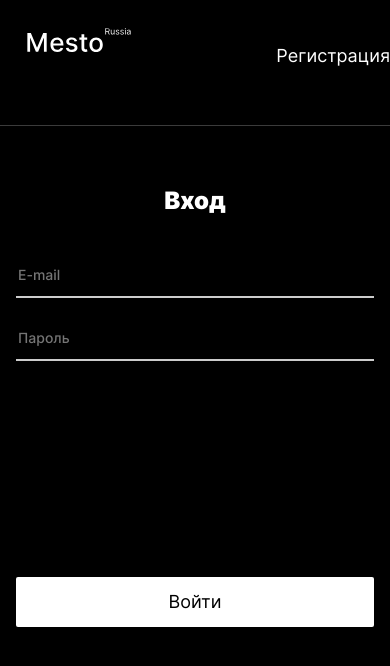
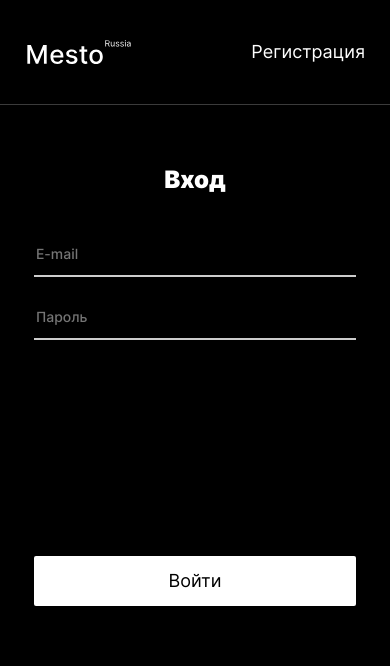
Before and after one commit to kurmanka1003/react-mesto-api-full-gha, a React app in the folder frontend/: page /sign-in in a window 390 px wide. Built offline with nearby package versions, Linux system fonts and the light colour scheme; a web font is replaced by a local one.

Commit message:
рефакторинг кода

```diff
--- a/frontend/src/blocks/authorization-form/__button/authorization-form__button.css
+++ b/frontend/src/blocks/authorization-form/__button/authorization-form__button.css
@@ -18,3 +18,10 @@
   background: #ffffff;
   opacity: 0.85;
 }
+
+@media screen and (max-width: 390px) {
+  .authorization-form__button {
+    width: 90%;
+    margin: 186px auto 15px;
+  }
+}
--- a/frontend/src/blocks/authorization-form/__input/authorization-form__input.css
+++ b/frontend/src/blocks/authorization-form/__input/authorization-form__input.css
@@ -13,3 +13,22 @@
   outline: none;
   border-bottom: 2px solid #cccccc;
 }
+
+@media screen and (max-width: 390px) {
+  .authorization-form__input {
+    width: 90%;
+    margin: 0 auto;
+    font-style: normal;
+    font-weight: 500;
+    font-size: 14px;
+    line-height: 17px;
+    color: #fff;
+    border: none;
+    background-color: black;
+    box-sizing: border-box;
+    padding-bottom: 13px;
+    margin-bottom: 30px;
+    outline: none;
+    border-bottom: 2px solid #cccccc;
+  }
+}
--- a/frontend/src/blocks/header/__link/header__link.css
+++ b/frontend/src/blocks/header/__link/header__link.css
@@ -11,3 +11,9 @@
 .header__link:hover {
   opacity: 0.6;
 }
+
+@media screen and (max-width: 390px) {
+  .header__link {
+    margin-right: 25px;
+  }
+}
--- a/frontend/src/blocks/header/__logo/logo.css
+++ b/frontend/src/blocks/header/__logo/logo.css
@@ -3,7 +3,7 @@
   height: 33px;
 
 }
-@media screen and (max-width: 890px) {
+@media screen and (max-width: 890px) and (min-width: 500px) {
   .header__logo {
     padding-left: 27px;
     padding-bottom: 32px;
@@ -11,3 +11,11 @@
     height: 24px;
   }
 }
+
+@media screen and (max-width: 390px) {
+  .header__logo {
+    padding-left: 27px;
+    width: 104px;
+    height: 24px;
+  }
+}
--- a/frontend/src/blocks/header/header.css
+++ b/frontend/src/blocks/header/header.css
@@ -8,8 +8,15 @@
   min-width: 320px;
   padding-bottom: 41px;
 }
-@media screen and (max-width: 890px) {
+@media screen and (max-width: 890px) and (min-width: 400px) {
   .header {
     margin-top: 28px;
   }
 }
+
+@media screen and (max-width: 390px) {
+  .header {
+    margin-top: 40px;
+    padding-bottom: 40px;
+  }
+}
--- a/frontend/src/components/App.js
+++ b/frontend/src/components/App.js
@@ -40,7 +40,7 @@ function App() {
       Promise.all([api.getUserData(), api.getInitialCards()])
         .then(([user, cards]) => {
           setCurrentUser(user);
-          setCards(cards);
+          setCards(cards.reverse());
         })
         .catch((err) => console.log(err));
     }
```
Also changed, not shown: README.md, frontend/README.md, 2 other files.
